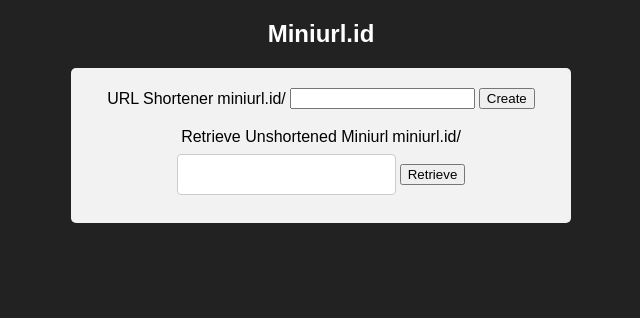
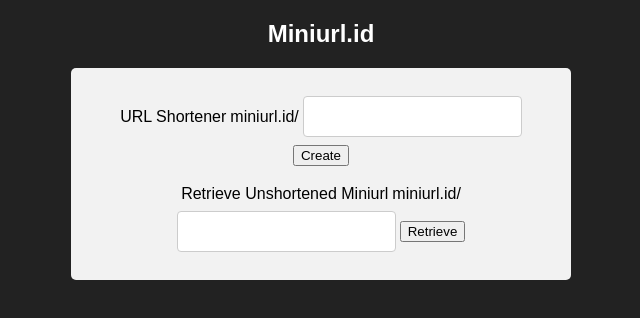
Before and after one commit to miniurl/miniurl.github.io, a plain HTML site: page index.html in a window 1280 px wide. Shown: the whole page, without its empty margins (319-959 px from the left). Drawn offline with Linux system fonts and the light colour scheme.

Commit message:
Update style.css

```diff
--- a/assets/style.css
+++ b/assets/style.css
@@ -45,7 +45,7 @@ div.form {
   background-color: #f2f2f2;
   padding: 20px;
 }
-input[type=text], input[type=number], textarea {
+input[type=text], input[type=url], input[type=number], textarea {
   padding: 12px 20px;
   margin: 8px 0;
   display: inline-block;
```
